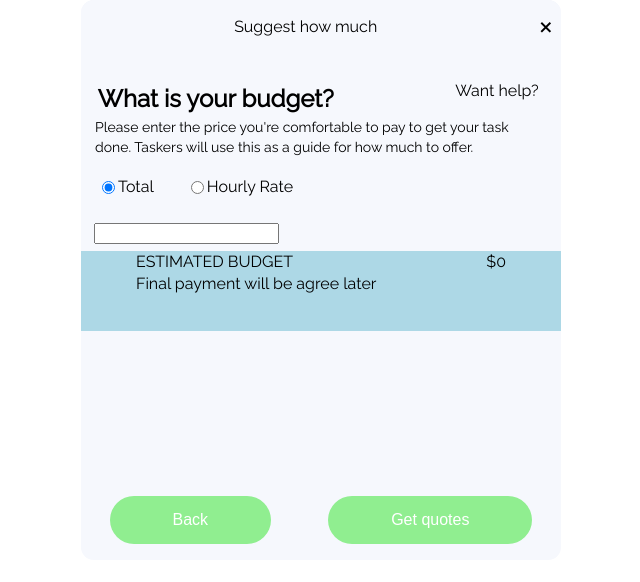
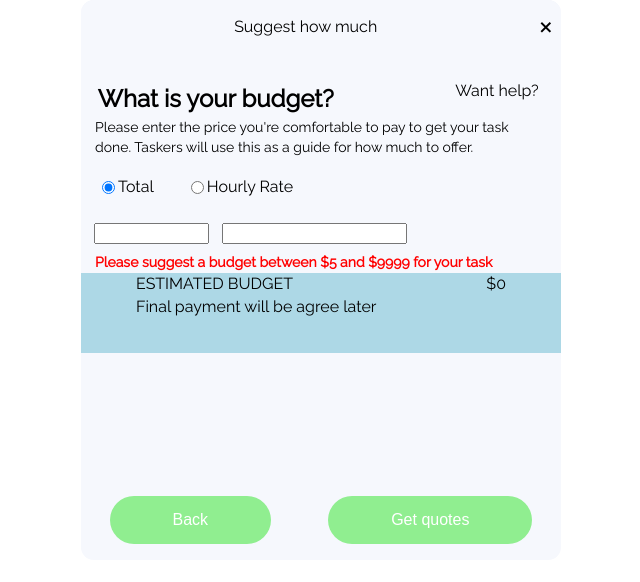
Before and after one commit to Changhong-st/p3-PostTask, a React (Create React App) app: page / in a window 1280 px wide. Shown: the top 582 px of the page, without its empty margins (319-959 px from the left). Built offline with nearby package versions, Linux system fonts and the light colour scheme.

Commit message:
added errorhint function, continuing development

```diff
--- a/src/components/PostTask/PostTask.module.scss
+++ b/src/components/PostTask/PostTask.module.scss
@@ -137,6 +137,12 @@
   @extend .Radio;
   margin-left: 1em;
   margin-right: 1em;
+  width: 8em;
+}
+
+.Hour {
+  @extend .Money;
+  width: 5em;
 }
 
 .RadioTitle {
--- /dev/null
+++ b/src/components/PostTask/TaskBudget/BudgetDisplay/BudgetDisplay.jsx
@@ -0,0 +1,19 @@
+import React from 'react'
+
+import styles from '../../PostTask.module.scss'
+
+function BudgetDisplay({
+  taskBudget,
+}) {
+  return (
+    <div className={styles.Budget}>
+      <div className={styles.Label}>
+        <div> ESTIMATED BUDGET </div>
+          <div> Final payment will be agree later </div>
+        </div>
+      <div> ${taskBudget} </div>
+    </div>
+  )
+}
+
+export default BudgetDisplay;
--- /dev/null
+++ b/src/components/PostTask/TaskBudget/BudgetDisplay/index.js
@@ -0,0 +1 @@
+export { default } from './BudgetDisplay';
--- a/src/components/PostTask/TaskBudget/BudgetInput/BudgetInput.jsx
+++ b/src/components/PostTask/TaskBudget/BudgetInput/BudgetInput.jsx
@@ -2,28 +2,49 @@ import React from 'react';
 
 import styles from '../../PostTask.module.scss';
 
+import classNames from 'classnames/bind';
+import ErrorHint from '../../../ErrorHint';
+
 function BudgetInput({
+  taskBudget,
+  minBudget,
+  maxBudget,
   onBudgetChange,
+  name,
 }) {
-  //only positive num, only integer, paste not allowed
-  //"this.value = this.value.replace(/[^0-9]/g, '').replace(/(\..*)\./g, '$1').replace(/^0+/g, '').replace(/(?<!^)-/g, '');"
+
   const validateInput = (event) => {
     event.target.value = event.target.value.replace(/[^0-9]/g, '').replace(/(\..*)\./g, '$1').replace(/^0+/g, '').replace(/(?<!^)-/g, '');
   }
-  //根据公司要求开发一个输入组件，能安全没有后门去筛选用户输入的数据
-  //我考虑到复用性（reuseable），单一原则，readable
-  //用什么技术 实现 什么功能
-  //regex技术，solid原则封装组件，实现数字输入框复用性的component
-  //实现思路，js，key（A
-  //在数据库那边再做一个valid，double valid，避免绕过前端，call api
-  //如果前端不做，也可以，但是前端做了这样一个valid，可以很好节省性能
+
+  const cx = classNames.bind(styles);
+  const errorHint = "Please suggest a budget between $" + minBudget + " and $" + maxBudget + " for your task";
+
   return (
-    <input
-      className={styles.Money}
-      type = "text"
-      onChange={onBudgetChange}
-      onInput={validateInput}
-    />
+    <React.Fragment>
+      <input
+        className={cx(
+          {
+            "Money": name === "wage",
+            "Hour": name === "hour",
+          }
+        )}
+        type="text"
+        name={name}
+        onChange={onBudgetChange}
+        onInput={validateInput}
+      />
+      <input />
+
+      {taskBudget < minBudget || taskBudget > maxBudget
+        ?
+        <ErrorHint>
+          {errorHint}
+        </ErrorHint>
+        :
+        null
+      }
+    </React.Fragment>
   )
 }
 
--- a/src/components/PostTask/TaskBudget/TaskBudget.jsx
+++ b/src/components/PostTask/TaskBudget/TaskBudget.jsx
@@ -7,6 +7,7 @@ import TaskRadio from '../../TaskRadio';
 import BudgetInput from './BudgetInput';
 import Button from '../../Button';
 import BudgetHelp from './BudgetHelp';
+import BudgetDisplay from './BudgetDisplay';
 
 class TaskBudget extends React.Component{
   constructor(props) {
@@ -50,16 +51,17 @@ class TaskBudget extends React.Component{
             </div>
           </div>
           <BudgetInput
+            name={"wage"}
+            taskBudget={this.props.taskBudget}
+            minBudget={5}
+            maxBudget={9999}
             onBudgetChange={this.onBudgetChange}
           />
+
           <div>
-            <div className={styles.Budget}>
-              <div className={styles.Label}>
-                <div> ESTIMATED BUDGET </div>
-                <div> Final payment will be agree later </div>
-              </div>
-              <div> ${this.props.taskBudget} </div>
-            </div>
+            <BudgetDisplay
+              taskBudget={this.props.taskBudget}
+            />
           </div>
         </div>
         <div className={styles.Bottom} >
```
